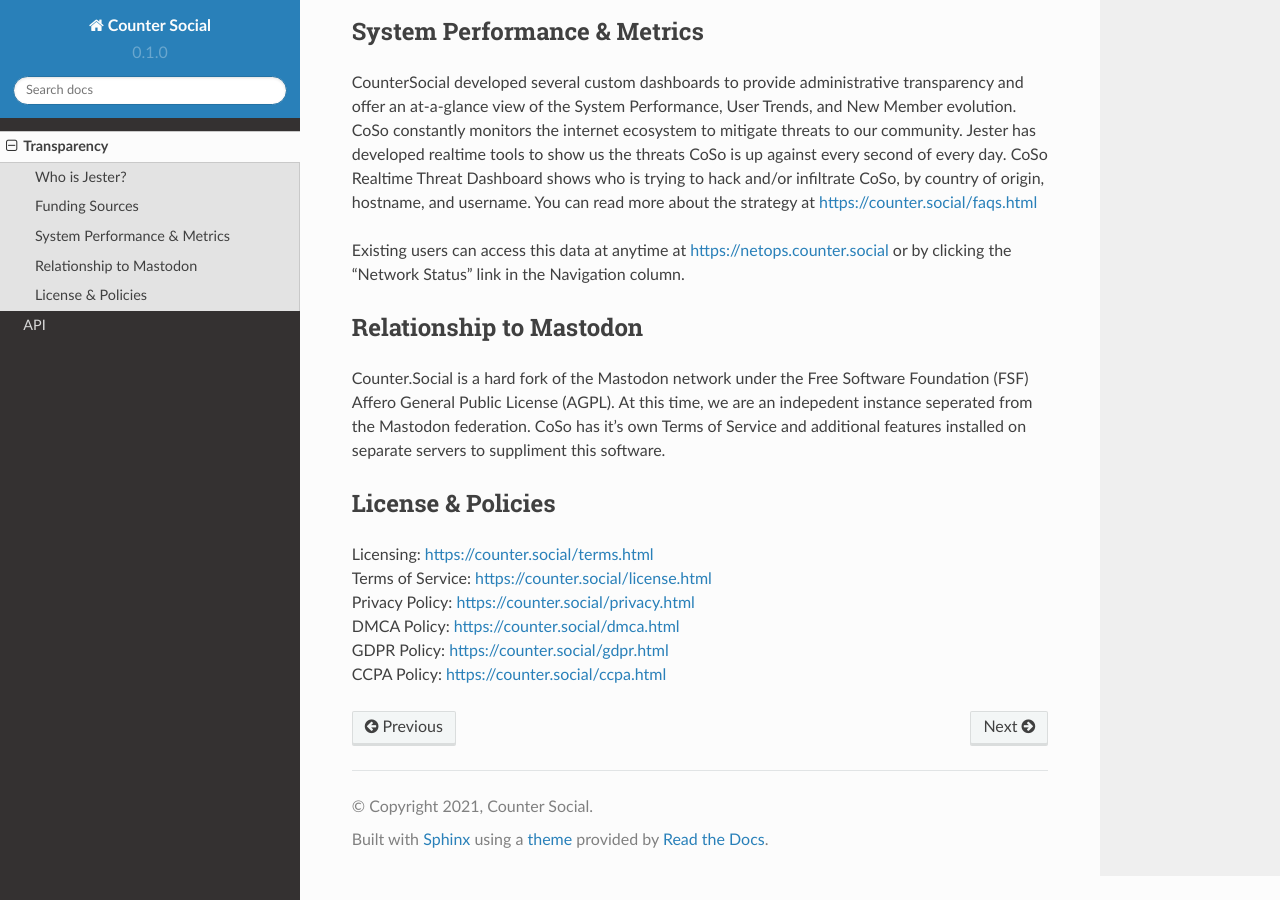
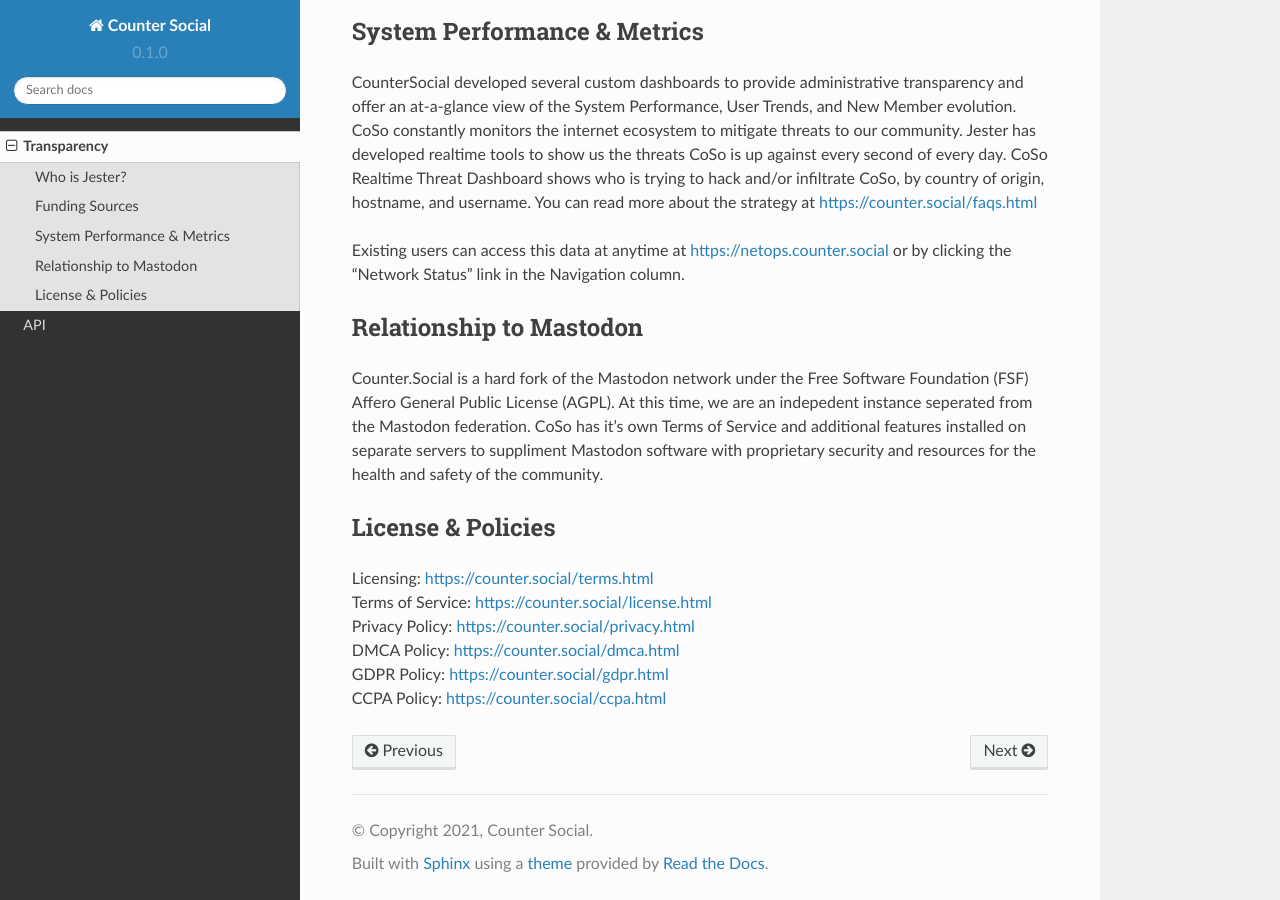
Before and after one commit to itskel/userguide, a Sphinx documentation site: the page built from docs/source/transparency.rst, in a window 1280 px wide and 900 px high, scrolled down 665 px. Built offline with Sphinx 7.4.7 and the Read the Docs theme 2.0.0, drawn with Linux system fonts in a browser that asks for light colours.

Commit message:
Update transparency.rst

```diff
--- a/docs/source/transparency.rst
+++ b/docs/source/transparency.rst
@@ -27,7 +27,7 @@
 Relationship to Mastodon
 ----------------
 
-Counter.Social is a hard fork of the Mastodon network under the Free Software Foundation (FSF) Affero General Public License (AGPL). At this time, we are an indepedent instance seperated from the Mastodon federation. CoSo has it's own Terms of Service and additional features installed on separate servers to suppliment this software.
+Counter.Social is a hard fork of the Mastodon network under the Free Software Foundation (FSF) Affero General Public License (AGPL). At this time, we are an indepedent instance seperated from the Mastodon federation. CoSo has it's own Terms of Service and additional features installed on separate servers to suppliment Mastodon software with proprietary security and resources for the health and safety of the community.
 
 
 License & Policies
```
